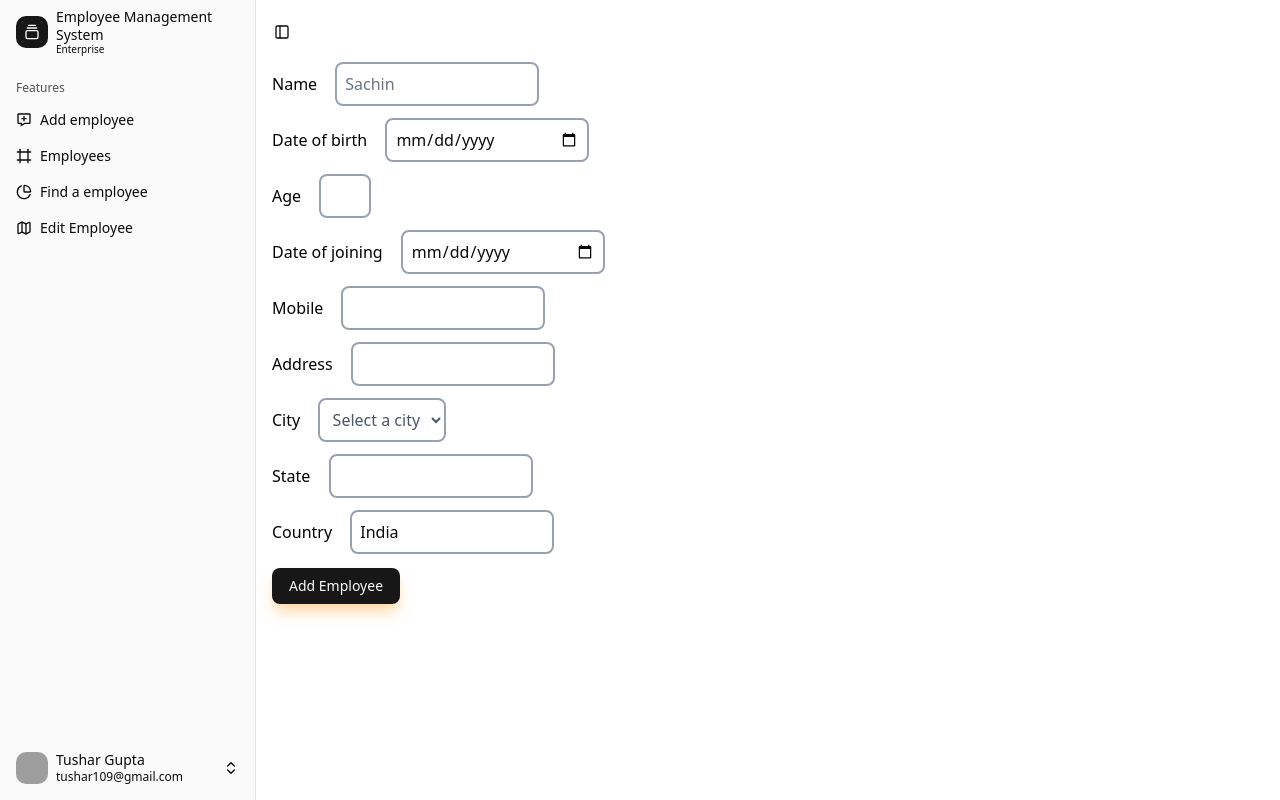
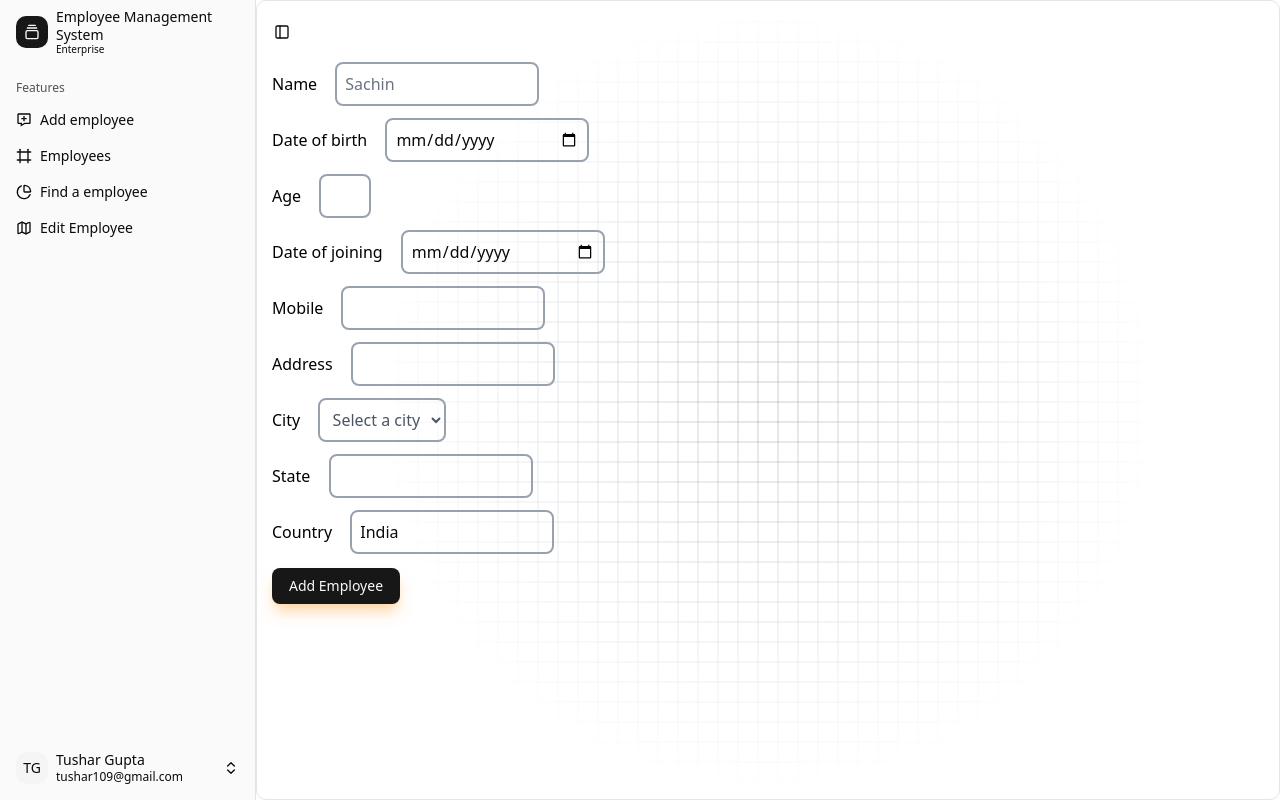
Before and after one commit to its-shivam1008/test-spring-proj, a React (Vite) app in the folder test-proj/: page / in a window 1280 px wide. Built offline with nearby package versions, Linux system fonts and the light colour scheme; grey boxes are pictures that could not be loaded.

Commit message:
add the animation

```diff
--- a/test-proj/package.json
+++ b/test-proj/package.json
@@ -21,6 +21,7 @@
     "@tanstack/react-table": "^8.21.3",
     "class-variance-authority": "^0.7.1",
     "clsx": "^2.1.1",
+    "framer-motion": "^12.12.1",
     "lucide-react": "^0.510.0",
     "react": "^19.0.0",
     "react-dom": "^19.0.0",
--- a/test-proj/src/components/Dashboard.jsx
+++ b/test-proj/src/components/Dashboard.jsx
@@ -14,21 +14,24 @@ import {
   SidebarTrigger,
 } from "@/components/ui/sidebar"
 import AddForm from "./AddForm"
+import { InteractiveGridPattern, InteractiveGridPatternDemo } from "./mage-ui/background/InteractiveGridPattern"
 
 export default function Dashboard() {
   return (
     <SidebarProvider>
       <AppSidebar />
       <SidebarInset>
-        <header className="flex h-16 shrink-0 items-center gap-2 transition-[width,height] ease-linear group-has-[[data-collapsible=icon]]/sidebar-wrapper:h-12">
+        <InteractiveGridPatternDemo/>
+        <header className="flex relative h-16 shrink-0 items-center gap-2 transition-[width,height] ease-linear group-has-[[data-collapsible=icon]]/sidebar-wrapper:h-12">
           <div className="flex items-center gap-2 px-4">
             <SidebarTrigger className="-ml-1" />
             <Separator orientation="vertical" className="mr-2 h-4" />
           </div>
         </header>
-        <div className="flex flex-1 flex-col gap-4 p-4 pt-0">
+        <div className="flex relative flex-1 flex-col gap-4 p-4 pt-0">
           <AddForm/>
         </div>
+        {/* </InteractiveGridPatternDemo> */}
       </SidebarInset>
     </SidebarProvider>
   )
--- /dev/null
+++ b/test-proj/src/components/mage-ui/background/InteractiveGridPattern.jsx
@@ -0,0 +1,80 @@
+import { cn } from "@/lib/utils";
+import React, { useState } from "react";
+
+/**
+ * InteractiveGridPattern is a component that renders a grid pattern with interactive squares.
+ *
+ * @param width - The width of each square.
+ * @param height - The height of each square.
+ * @param squares - The number of squares in the grid. The first element is the number of horizontal squares, and the second element is the number of vertical squares.
+ * @param className - The class name of the grid.
+ * @param squaresClassName - The class name of the squares.
+ */
+
+/**
+ * The InteractiveGridPattern component.
+ *
+ * @see InteractiveGridPatternProps for the props interface.
+ * @returns A React component.
+ */
+export function InteractiveGridPattern({
+  width = 40,
+  height = 40,
+  squares = [24, 24],
+  className,
+  squaresClassName,
+  ...props
+}) {
+  const [horizontal, vertical] = squares;
+  const [hoveredSquare, setHoveredSquare] = useState(null);
+
+  return (
+    <svg
+      width={width * horizontal}
+      height={height * vertical}
+      className={cn(
+        "absolute inset-0 h-full w-full border border-gray-400/30",
+        className,
+      )}
+      {...props}
+    >
+      {Array.from({ length: horizontal * vertical }).map((_, index) => {
+        const x = (index % horizontal) * width;
+        const y = Math.floor(index / horizontal) * height;
+        return (
+          <rect
+            key={index}
+            x={x}
+            y={y}
+            width={width}
+            height={height}
+            className={cn(
+              "stroke-gray-400/30 transition-all duration-100 ease-in-out [&:not(:hover)]:duration-1000",
+              hoveredSquare === index ? "fill-gray-300/30" : "fill-transparent",
+              squaresClassName,
+            )}
+            onMouseEnter={() => setHoveredSquare(index)}
+            onMouseLeave={() => setHoveredSquare(null)}
+          />
+        );
+      })}
+    </svg>
+  );
+}
+
+
+export function InteractiveGridPatternDemo() {
+  return (
+    <div className="absolute top-0 flex min-h-screen w-full flex-col items-center justify-center overflow-hidden rounded-lg border bg-background">
+      <InteractiveGridPattern
+        className={cn(
+          "[mask-image:radial-gradient(400px_circle_at_center,white,transparent)]",
+        )}
+        width={20}
+        height={20}
+        squares={[100, 100]}
+        squaresClassName="hover:fill-blue-500"
+      />
+    </div>
+  );
+}
```
Also changed, not shown: 1 other file (tests, documents, lock files or other folders).
